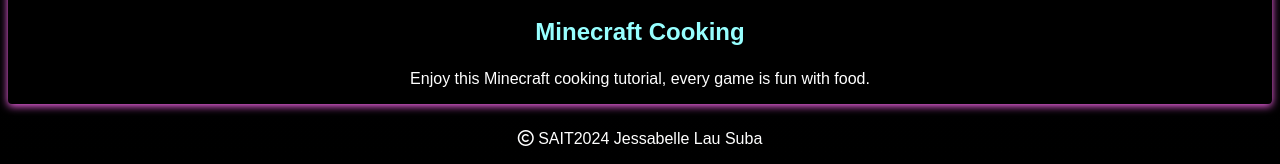
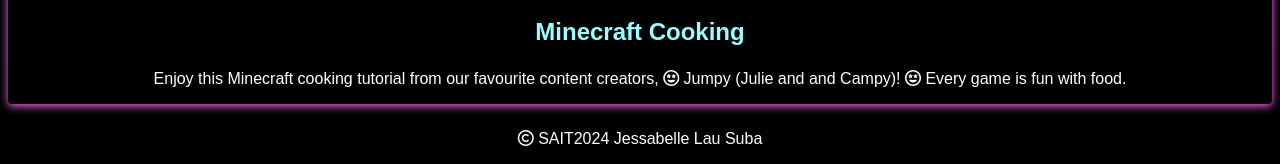
Before and after one commit to Mochiebe/cprg218-project, a plain HTML site: page index.html in a window 1280 px wide. Shown: the part 2859-3023 px from the top of the page. Drawn offline with Linux system fonts and the light colour scheme; a web font is replaced by a local one.

Commit message:
editing index

```diff
--- a/index.html
+++ b/index.html
@@ -82,7 +82,7 @@
                     <iframe class="video" src="https://www.youtube.com/embed/G_UYH2LrkAE?si=RY1bjvY5NLDWDjB5" title="YouTube video player showing minecraft cooking tutorial" allow="accelerometer; autoplay; clipboard-write; encrypted-media; gyroscope; picture-in-picture; web-share" referrerpolicy="strict-origin-when-cross-origin" allowfullscreen></iframe>
                     <div class="card-content">
                         <h3 class="subheader">Minecraft Cooking</h3>
-                        <p class="card-info">Enjoy this Minecraft cooking tutorial, every game is fun with food.</p>
+                        <p class="card-info">Enjoy this Minecraft cooking tutorial from our favourite content creators, <i class="fa-regular fa-face-grin-stars"></i> Jumpy (Julie and and Campy)! <i class="fa-regular fa-face-grin-stars"></i> Every game is fun with food.</p>
                     </div>
                 </li>
             </ul>
```
